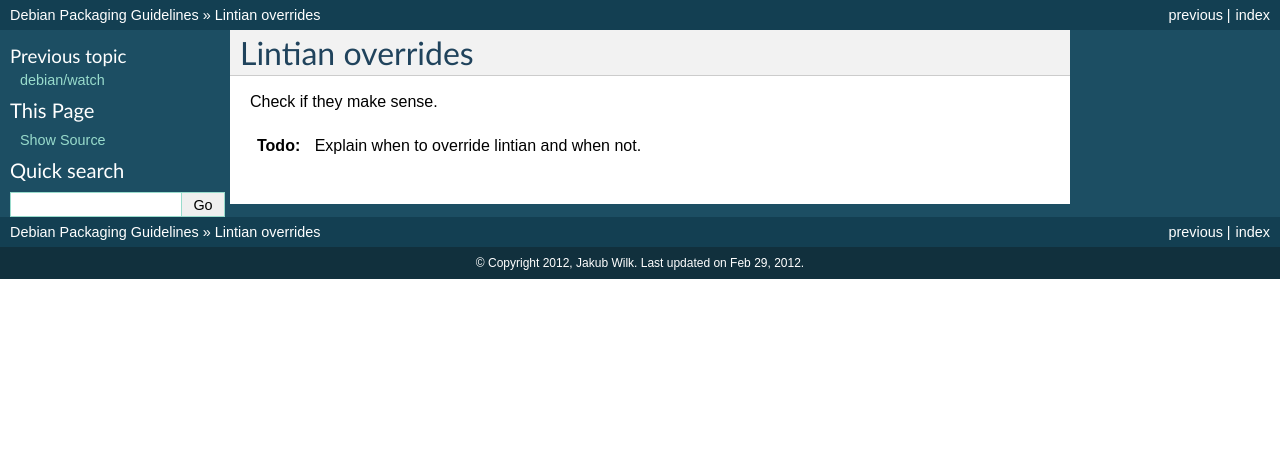
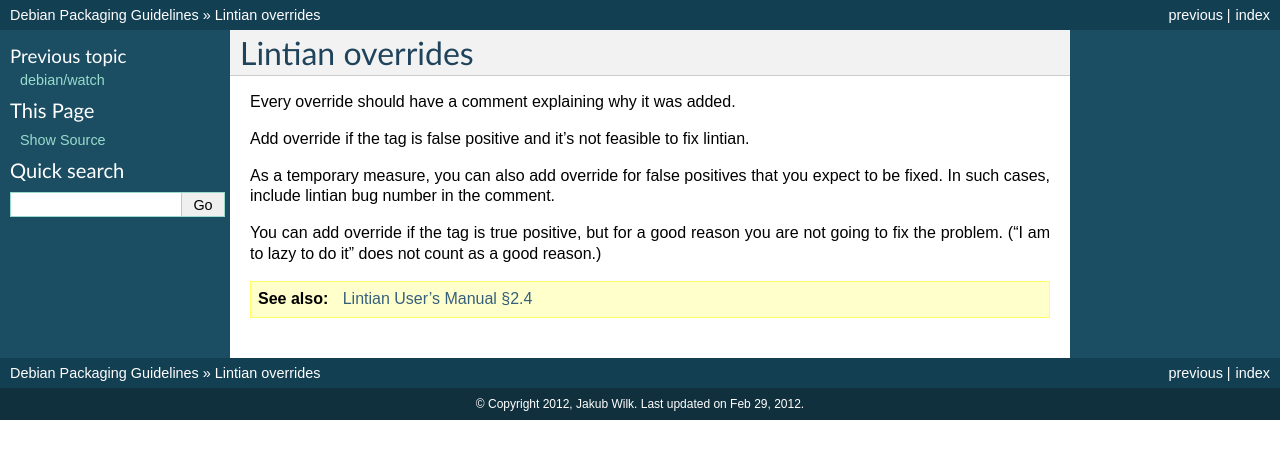
Before and after one commit to jwilk-archive/debian-packaging-guidelines, a Sphinx documentation site: the page built from source/lintian-overrides.txt, in a window 1280 px wide. Shown: the top 459 px of the page. Built offline with Sphinx 7.4.7, drawn with Linux system fonts in a browser that asks for light colours.

Commit message:
More about lintian.

```diff
--- a/source/lintian-overrides.txt
+++ b/source/lintian-overrides.txt
@@ -1,7 +1,16 @@
 Lintian overrides
 =================
-Check if they make sense.
+Every override should have a comment explaining why it was added.
 
-.. todo:: Explain when to override lintian and when not.
+Add override if the tag is false positive and it's not feasible to fix lintian.
+
+As a temporary measure, you can also add override for false positives that you
+expect to be fixed. In such cases, include lintian bug number in the comment.
+
+You can add override if the tag is true positive, but for a good reason you are
+not going to fix the problem. (“I am to lazy to do it” does not count as a good
+reason.)
+
+.. seealso:: `Lintian User's Manual §2.4 <http://lintian.debian.org/manual/section-2.4.html>`_
 
 .. vim:ft=rst ts=3 sw=3 et
```
